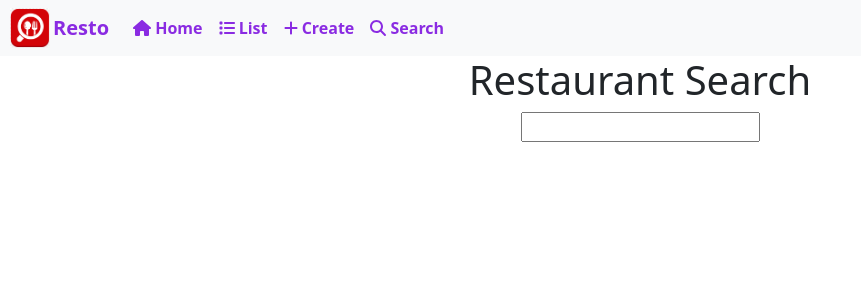
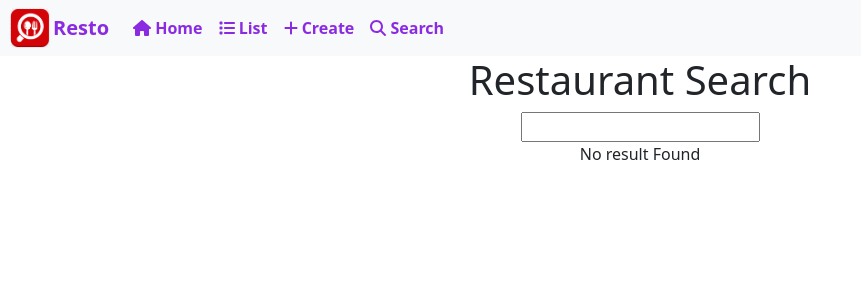
Before and after one commit to Tanisha-1799/Restaurant_App, a React (Create React App) app in the folder restaurant-app/: page /search in a window 1280 px wide. Shown: the top 300 px of the page, without its empty margins (0-861 px from the left). Built offline with nearby package versions, Linux system fonts and the light colour scheme.

Commit message:
Integrating the search api

```diff
--- a/restaurant-app/src/components/RestaurantSearch.js
+++ b/restaurant-app/src/components/RestaurantSearch.js
@@ -9,7 +9,12 @@ export default class RestaurantSearch extends Component {
     }
   }
   search(key){
-    console.warn(key);
+    //console.warn(key);
+    fetch("http://localhost:3000/restaurant?q="+key).then((result)=>{
+      result.json().then((res)=>{
+       this.setState({searchData:res})
+      })
+    })
   }
 
 
@@ -18,6 +23,19 @@ export default class RestaurantSearch extends Component {
       <div>
         <h1>Restaurant Search</h1>
         <input type="text"onChange={(event)=>this.search(event.target.value)}/>
+        <div>
+          {
+            this.state.searchData?
+            <div>
+              {this.state.searchData.map((item)=>
+                <div>
+                  {item.name}
+                </div>
+                )}
+            </div>
+            :"No result Found"
+          }
+        </div>
 
       </div>
     )
```
